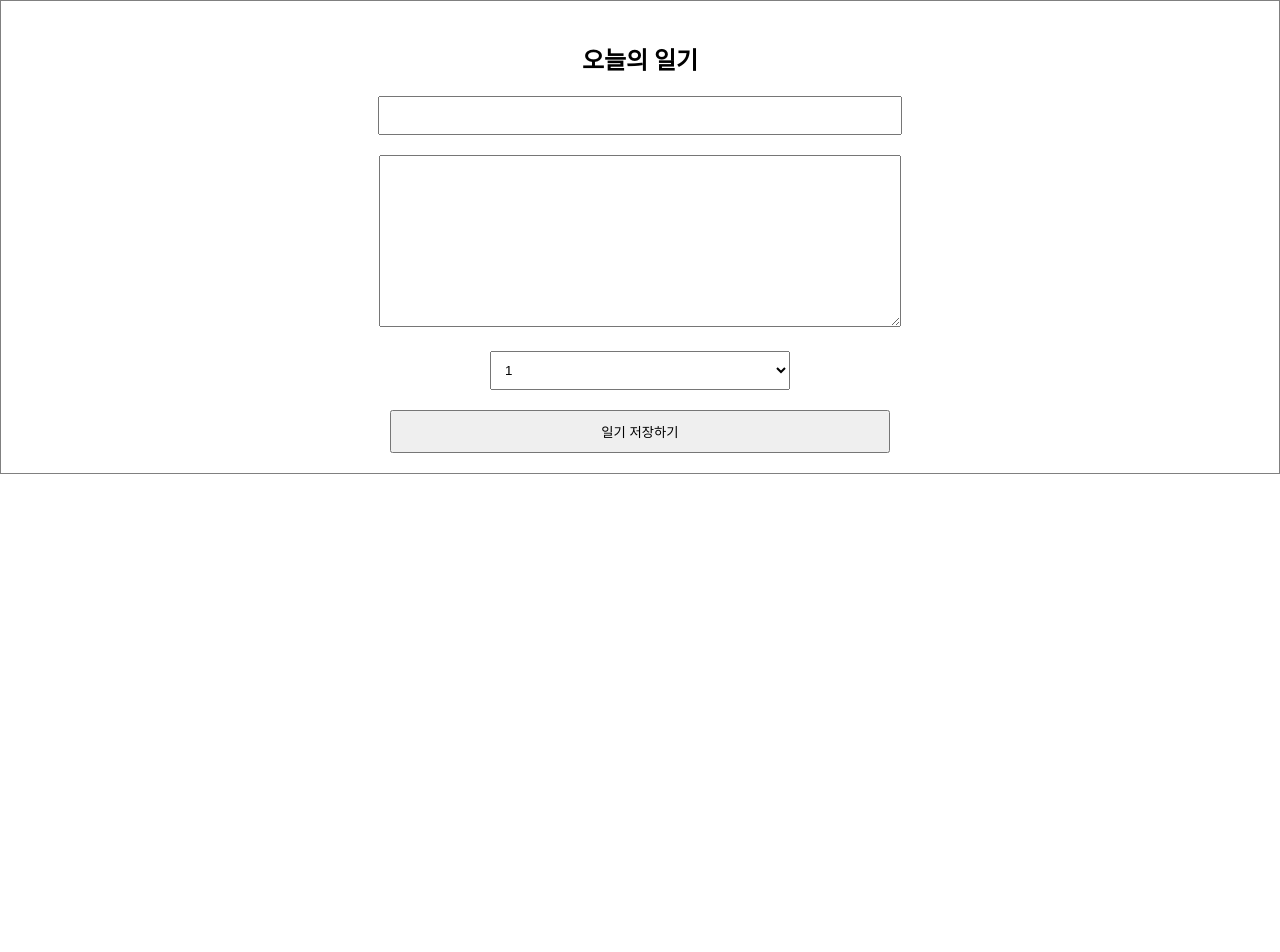
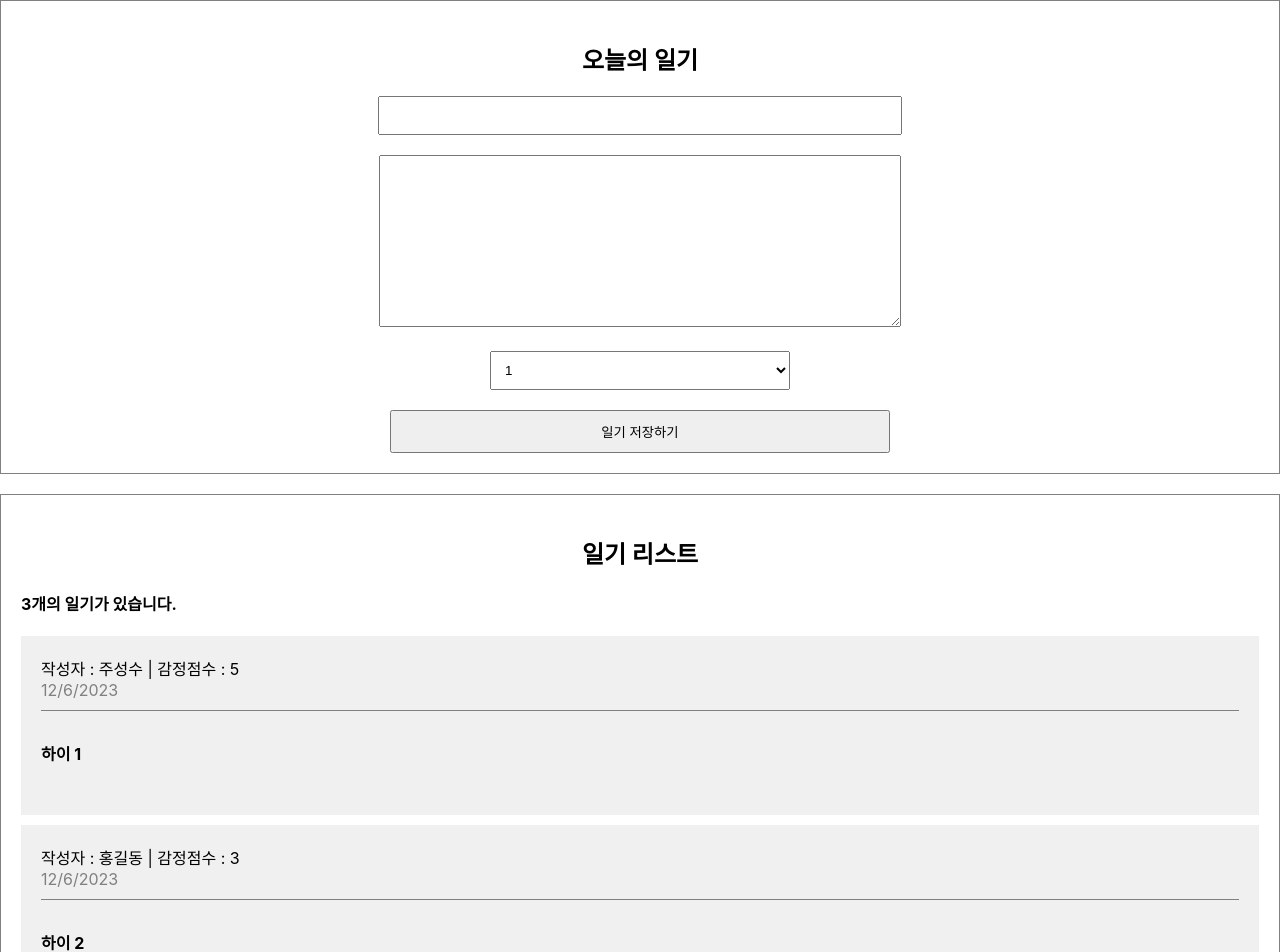
Before and after one commit to Jooss287/learning-js-react, a React (Create React App) app in the folder chapter5/simple-diary/: page / in a window 1280 px wide. Shown: the top 952 px of the page. Before the commit the page ends 800 px from the top, so only its background shows below. Built offline with nearby package versions, Linux system fonts and the light colour scheme.

Commit message:
간단한 다이어리 만들기 2강
* 2023-12-06
* useRef 기능 사용
    * dom 기능
* DiaryList , DiaryItem 구성

```diff
--- a/chapter5/simple-diary/src/App.css
+++ b/chapter5/simple-diary/src/App.css
@@ -64,3 +64,37 @@
   padding: 10px;
   cursor: pointer;
 }
+
+/* List */
+.DiaryList {
+  border: 1px solid gray;
+  padding: 20px;
+  margin-top: 20px;
+}
+
+.DiaryList h2 {
+  text-align: center;
+}
+
+/* Item */
+.DiaryItem {
+  background-color: rgb(240,240,240);
+  margin-bottom: 10px;
+  padding: 20px;
+}
+
+.DiaryItem .info {
+  border-bottom: 1px solid gray;
+  padding-bottom: 10px;
+  margin-bottom: 10px;
+}
+
+.DiaryItem .date {
+  color: gray;
+}
+
+.DiaryItem .content {
+  font-weight: bold;
+  margin-bottom: 30px;
+  margin-top: 30px;
+}
--- a/chapter5/simple-diary/src/App.js
+++ b/chapter5/simple-diary/src/App.js
@@ -1,10 +1,36 @@
 import './App.css';
 import DiaryEditor from './DiaryEditor';
+import DiaryList from './DiaryList';
+
+const dummyList = [
+  {
+    id:1,
+    author:"주성수",
+    content:"하이 1",
+    emotion:5,
+    created_date: new Date().getTime(),
+  },
+  {
+    id:2,
+    author:"홍길동",
+    content:"하이 2",
+    emotion:3,
+    created_date: new Date().getTime(),
+  },
+  {
+    id:3,
+    author:"아무개",
+    content:"하이 3",
+    emotion:1,
+    created_date: new Date().getTime(),
+  },
+]
 
 function App() {
   return (
     <div className="App">
       <DiaryEditor/>
+      <DiaryList diaryList={dummyList}/>
     </div>
   );
 }
--- a/chapter5/simple-diary/src/DiaryEditor.js
+++ b/chapter5/simple-diary/src/DiaryEditor.js
@@ -1,6 +1,9 @@
-import {useState} from "react";
+import {useRef, useState} from "react";
 
 const DiaryEditor = ()=>{
+    // react에서 dom 기능을 사용 할 수 있도록 하는 기능 `useRef`
+    const authorInput = useRef();
+    const contentInput = useRef();
 
     const [state, setState] = useState({
         author: "",
@@ -19,11 +22,22 @@
     };
 
     const handleSubmit = () => {
+        if (state.author.length < 1) {
+            authorInput.current.focus();
+            // focus
+            return;
+        }
+        if (state.content.length < 5) {
+            contentInput.current.focus();
+            return;
+        }
+
         console.log(state);
         alert("저장 성공");
     };
 
-    return <div className="DiaryEditor">
+    return (
+    <div className="DiaryEditor">
         <h2>오늘의 일기</h2>
         <div>
             {/*
@@ -35,10 +49,10 @@
                 });
             }}/>
              */}
-            <input name="author" value={state.author} onChange={handleChangeState}/>
+            <input ref={authorInput} name="author" value={state.author} onChange={handleChangeState}/>
         </div>
         <div>
-            <textarea name="content" value={state.content} onChange={handleChangeState}/>
+            <textarea ref={contentInput} name="content" value={state.content} onChange={handleChangeState}/>
         </div>
         <div>
             <select name="emotion" value={state.emotion} onChange={handleChangeState}>
@@ -53,5 +67,6 @@
             <button onClick={handleSubmit}>일기 저장하기</button>
         </div>
     </div>
+    );
 }
 export default DiaryEditor;
--- /dev/null
+++ b/chapter5/simple-diary/src/DiaryItem.js
@@ -0,0 +1,16 @@
+const DiaryItem = ({author, content, created_date, emotion, id}) => {
+    return (
+    <div className="DiaryItem">
+        <div className="info">
+            <span>
+                작성자 : {author} | 감정점수 : {emotion}
+            </span>
+            <br/>
+            <span className="date">{new Date(created_date).toLocaleDateString()}</span>
+        </div>
+        <div className="content">{content}</div>
+    </div>
+    );
+};
+
+export default DiaryItem;
--- /dev/null
+++ b/chapter5/simple-diary/src/DiaryList.js
@@ -0,0 +1,21 @@
+import DiaryItem from "./DiaryItem";
+
+const DiaryList = ({diaryList}) => {
+    return (
+    <div className="DiaryList">
+        <h2>일기 리스트</h2>
+        <h4>{diaryList.length}개의 일기가 있습니다.</h4>
+        <div>
+            {/* JAX의 표현식임 */}
+        {diaryList.map((it) => (
+            <DiaryItem key={it.id} {...it} />
+        ))}
+    </div>
+    </div>
+    );
+};
+
+DiaryList.defaultProps = {
+    diaryList: [],
+}
+export default DiaryList;
```
